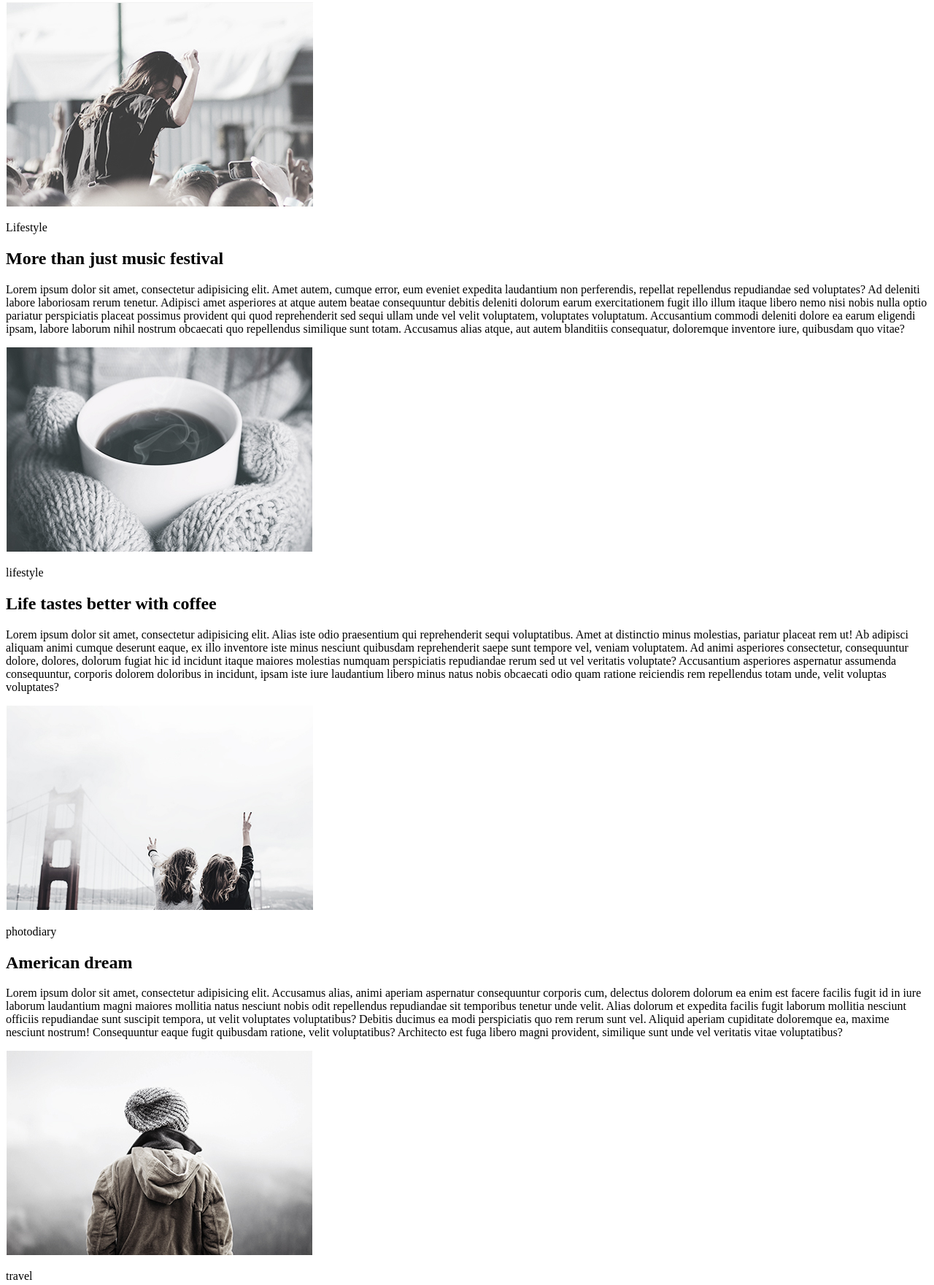
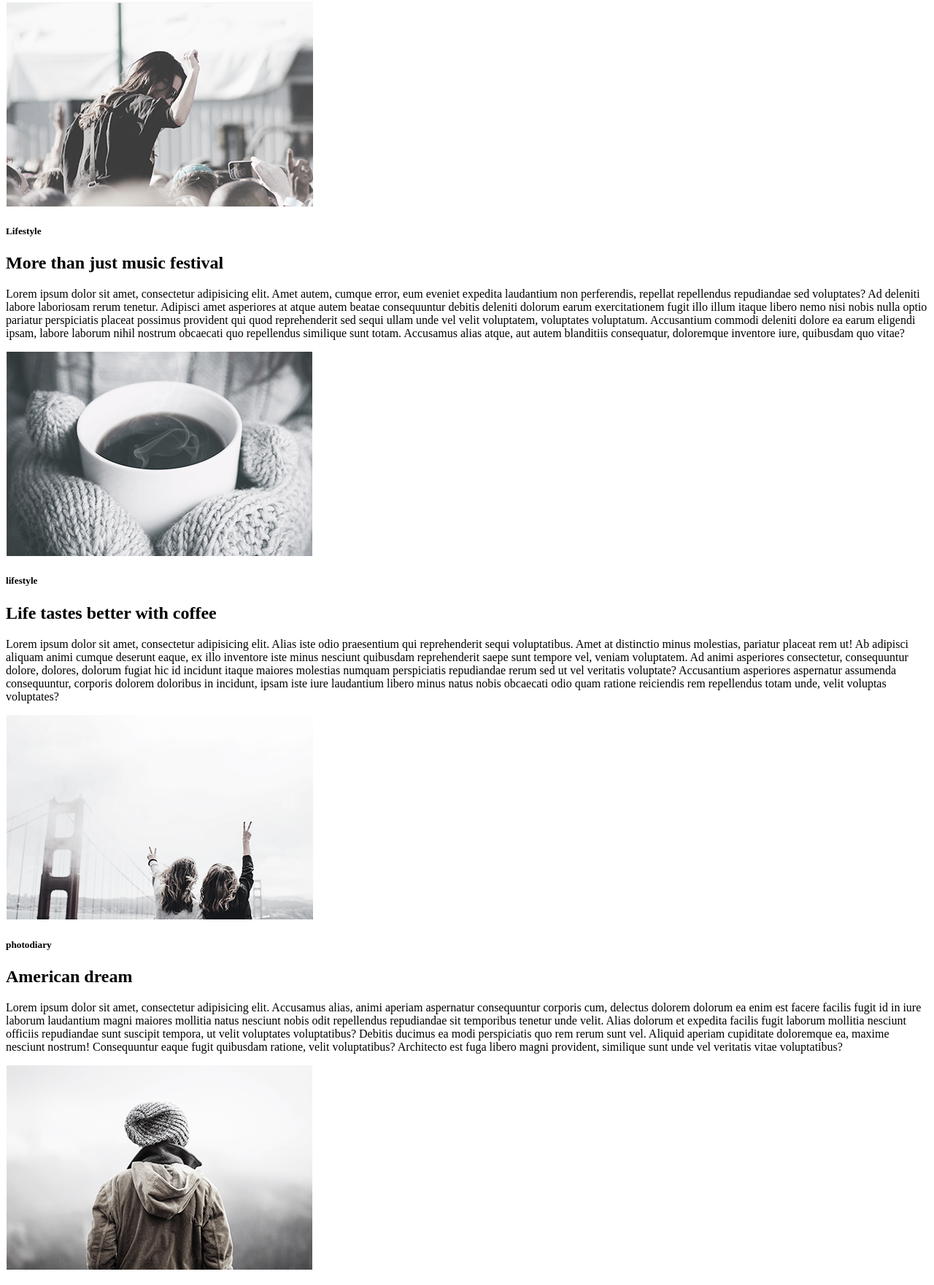
Before and after one commit to vadympichurin/BC7, a plain HTML site: page html-css/module_01/index.html in a window 1280 px wide. Shown: the part 101-1862 px from the top of the page at 73% size. Drawn offline with Linux system fonts and the light colour scheme.

Commit message:
<p> changed to <h5>

```diff
--- a/html-css/module_01/index.html
+++ b/html-css/module_01/index.html
@@ -32,7 +32,9 @@
 <main class="main">
     <article>
         <img src="./img/img-1.jpg" alt="lifestyle festival">
-        <p>Lifestyle</p>
+        <h5>
+            Lifestyle
+        </h5>
         <h2>More than just music festival</h2>
         <p>
             Lorem ipsum dolor sit amet, consectetur adipisicing elit. Amet autem, cumque error, eum eveniet expedita
@@ -49,9 +51,9 @@
 
     <article>
         <img src="./img/img-2.jpg" alt="coffee">
-        <p>
+        <h5>
             lifestyle
-        </p>
+        </h5>
         <h2>
             Life tastes better with coffee
         </h2>
@@ -73,9 +75,9 @@
 
     <article>
         <img src="./img/img-3.jpg" alt="San Francisco bridge">
-        <p>
+        <h5>
             photodiary
-        </p>
+        </h5>
         <h2>
             American dream
         </h2>
@@ -96,9 +98,9 @@
 
     <article id="travel">
         <img src="./img/img-4.jpg" alt="traveller">
-        <p>
+        <h5>
             travel
-        </p>
+        </h5>
         <h2>
             A day exploring the Alps
         </h2>
```
